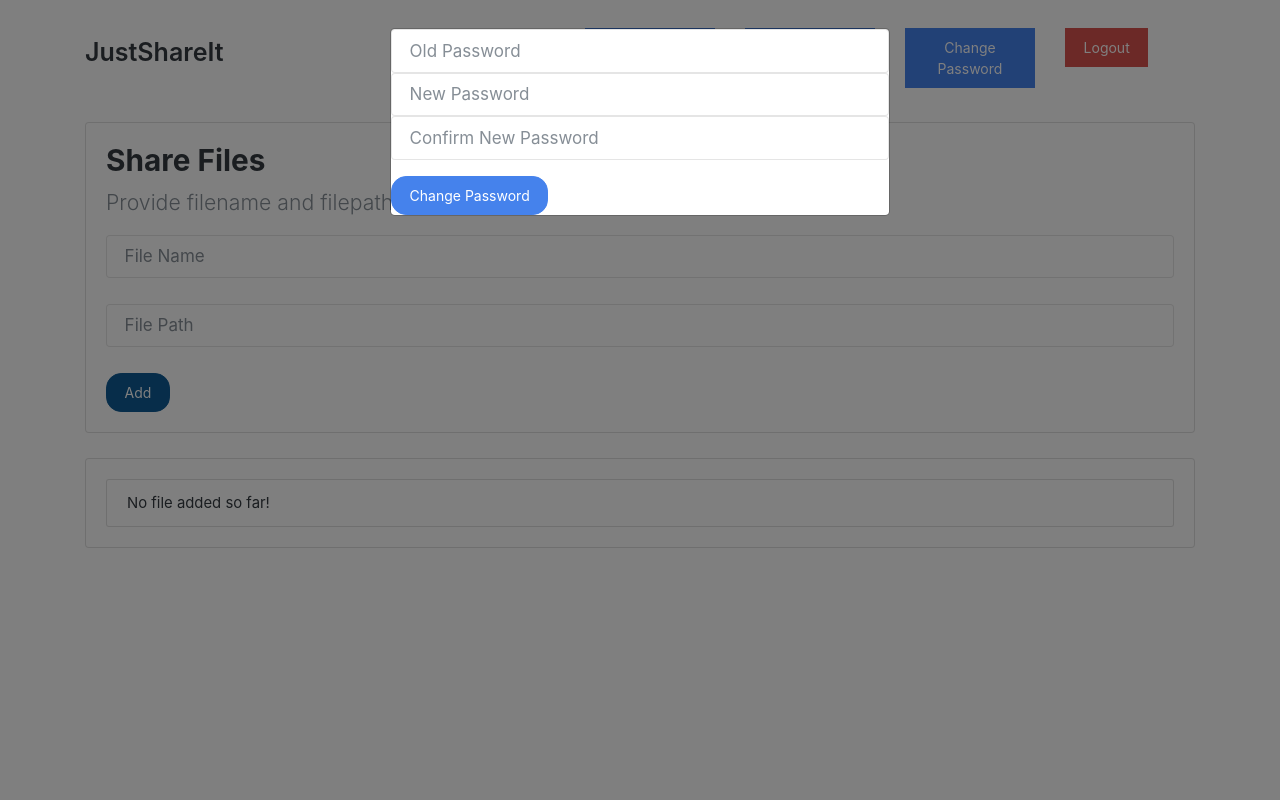
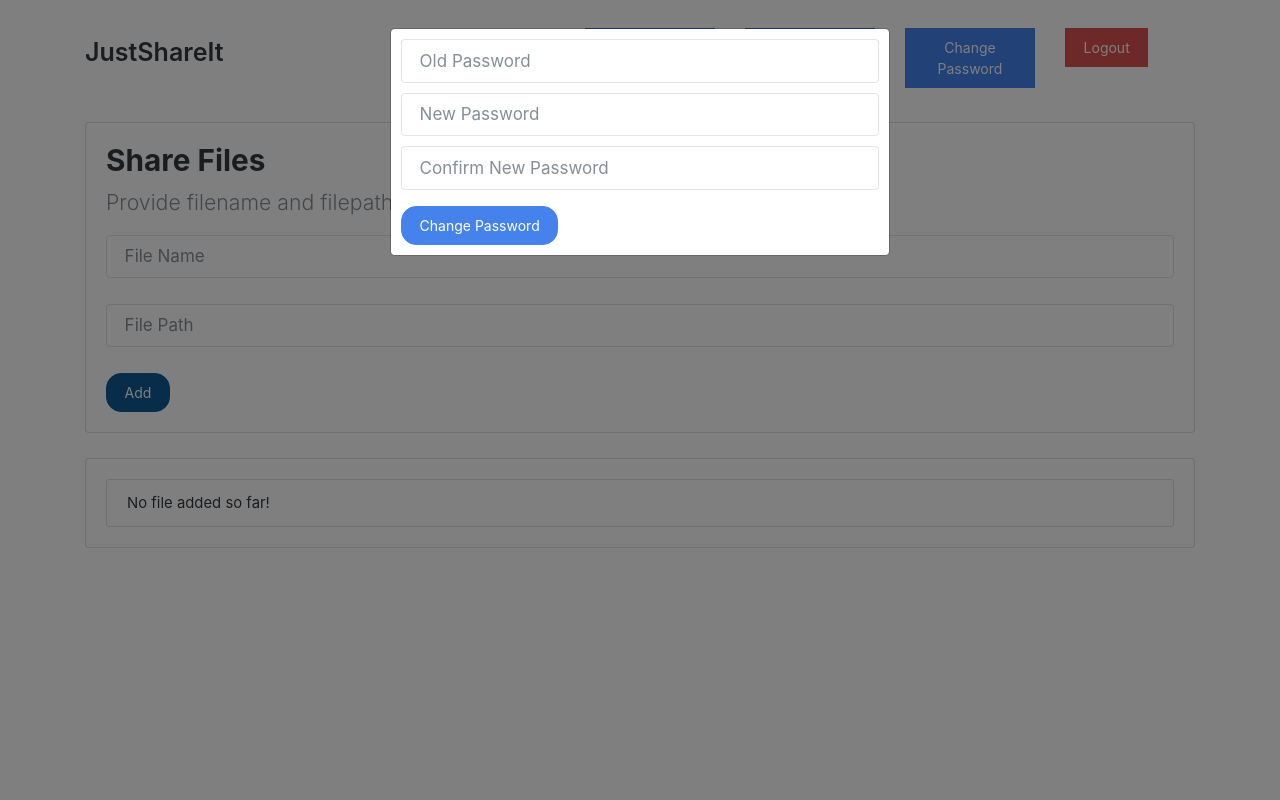
Before and after one commit to adisakshya/JustShareIt, a Flask app: template webserver/templates/index.html in a window 1280 px wide, after a click on "Change Password". Run offline with Flask 2, Linux system fonts and the light colour scheme; the template is opened without the code that fills it, so the values that code supplies are empty; some libraries are stand-ins or nearby versions.

Commit message:
Fix: UI for change-password form

```diff
--- a/webserver/templates/index.html
+++ b/webserver/templates/index.html
@@ -94,11 +94,11 @@
                     <div class="modal fade" role="dialog" tabindex="-1" id="password">
                         <div class="modal-dialog" role="document">
                             <div class="modal-content">
-                                <form id="password_form" onsubmit="change_password()">
+                                <form id="password_form" onsubmit="change_password()" style="padding:10px">
                                   <div class="form-group">
-                                    <input type="password" name="old_password" id="old_password" class="form-control" placeholder="Old Password" required>
-                                    <input type="password" name="new_password" id="new_password" class="form-control" placeholder="New Password" required>
-                                    <input type="password" name="confirm_password" id="confirm_password" class="form-control" placeholder="Confirm New Password" required>
+                                    <input type="password" name="old_password" id="old_password" class="form-control" placeholder="Old Password" style="margin-bottom:10px" required>
+                                    <input type="password" name="new_password" id="new_password" class="form-control" placeholder="New Password" style="margin-bottom:10px" required>
+                                    <input type="password" name="confirm_password" id="confirm_password" class="form-control" placeholder="Confirm New Password" style="margin-bottom:10px" required>
                                   </div>
                                   <button class="btn btn-primary" type="submit">Change Password</button>
                                 </form>
```
